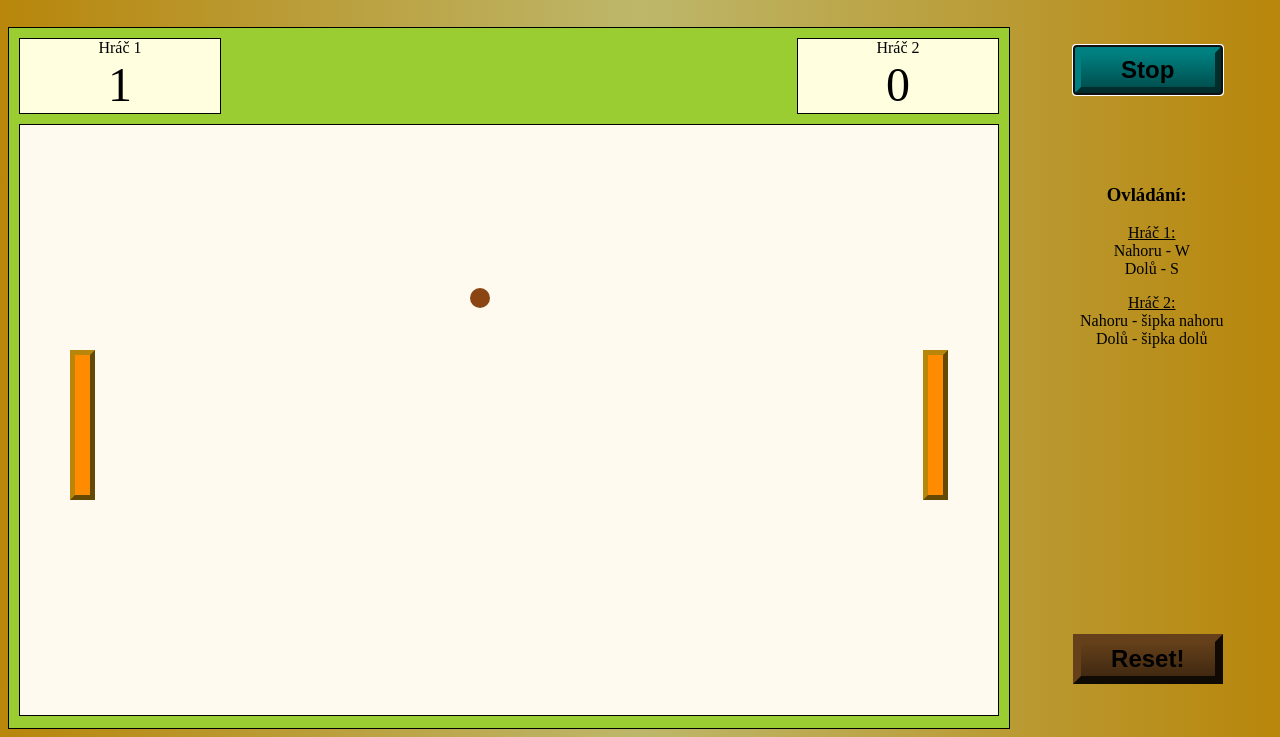
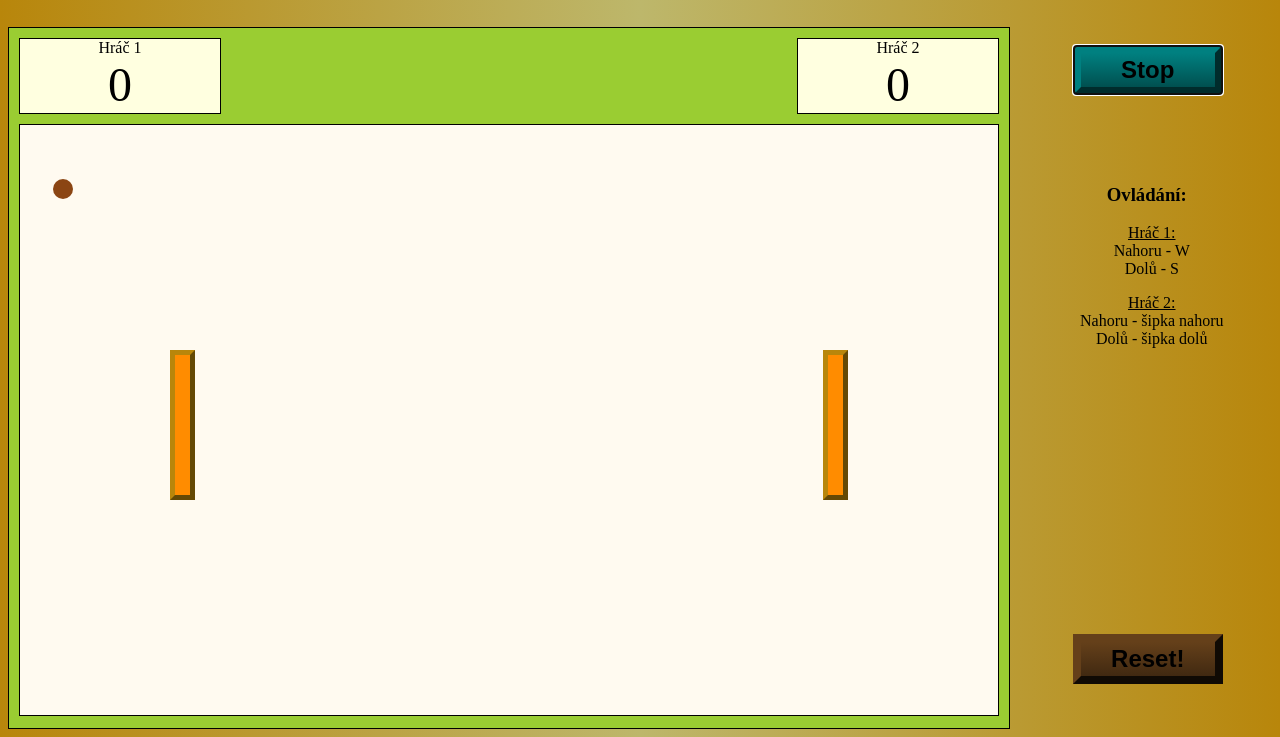
Before and after one commit to trohat/Ping-pong, a plain HTML site: page hra.html in a window 1280 px wide. Both pictures are taken after a click on the button "Start!". Shown: the part 76-813 px from the top of the page. Drawn offline with Linux system fonts and the light colour scheme.

Commit message:
Testovaci mod (znovu) pridana const HRAJEM

```diff
--- a/hra.js
+++ b/hra.js
@@ -1,6 +1,5 @@
-const HRAJEM = true;
-// prepina ruzne mody testovani
-// vymazat ve finalni verzi
+const HRAJEM = false;
+// testovaci konstanta
 
 var hra = {
 
@@ -8,11 +7,16 @@ var hra = {
 		rychlost: 5,
 		smerX: Math.random() > 0.5 ? -3 : 3,
 		smerY: Math.random() > 0.5 ? -0.5 : 0.5,
+		vykresli() {
+			this.ja.style.left = this.posX+"px";
+			this.ja.style.top = this.posY+"px";
+		},
 		vratNaZacatek() {
-			this.posX = this.startposX;
-			this.posY = this.startposY;
+			this.posX = this.startPosX;
+			this.posY = this.startPosY;
 			this.smerX = Math.random() > 0.5 ? -3 : 3;
 			this.smerY = Math.random() > 0.5 ? -0.5 : 0.5;
+			this.vykresli();
 		}
 	},
 
@@ -47,8 +51,8 @@ function nastavPoziciObjektu (nepouzita_promenna_objekt, idcko) {
 	objekt.posY = objekt.ja.offsetTop;
 	objekt.sirka = objekt.ja.offsetWidth;
 	objekt.vyska = objekt.ja.offsetHeight;
-	objekt.startposX = objekt.posX;
-	objekt.startposY = objekt.posY;
+	objekt.startPosX = objekt.posX;
+	objekt.startPosY = objekt.posY;
 } // pozice micku a palek
 // idcko je cesky vyraz pro slovo id - cestina mi pomaha vyhnout se klicovym slovum
 
@@ -67,7 +71,6 @@ hra.hraj = function(){
 hra.zmenStav = function(){
 	hra.odstartovana = !hra.odstartovana;
 	startTlacitko.innerHTML = hra.odstartovana ? "Stop" : "Stopnuto!";
-	console.log(hra.interval);
 	if (hra.odstartovana) {
 		hra.interval = setInterval (hra.hraj, 1);
 	} else {
@@ -80,62 +83,72 @@ hra.pohniMickem = function() {
 		 palka1 = hra.palka1,
 		 palka2 = hra.palka2;
 	if (mic.posX < palka1.posX + palka1.sirka &&
+		mic.smerX < 0 &&
+		mic.posX >= palka1.posX &&
 		mic.posY + mic.vyska > palka1.posY &&
 		mic.posY < palka1.posY + palka1.vyska
-		) { // odraz od leve palky
+		) {
 		mic.smerX = -mic.smerX;
-	} else if (mic.posX < 0) { // leva zed
+	} else if (mic.posX < 0) {
+		if (HRAJEM) {   //vymaz
 		hra.skore2.nastav (++hra.skore2.hodnota);
 		mic.vratNaZacatek();
+		} else { // vymaz
+			mic.smerX = -mic.smerX; // vymaz
+		} // vymaz
 	}
 	if (mic.posX + mic.sirka > palka2.posX &&
+		mic.smerX > 0 &&
+		mic.posX + mic.sirka <= palka2.posX + palka2.sirka &&
 		mic.posY + mic.vyska > palka2.posY &&
 		mic.posY < palka2.posY + palka2.vyska
-		) {  // odraz od prave palky
+		) {
 		mic.smerX = -mic.smerX;
-	} else if (mic.posX + mic.sirka > hra.hriste.sirka) { // prava zed
+	} else if (mic.posX + mic.sirka > hra.hriste.sirka) {
+		if (HRAJEM) {   //vymaz
 		hra.skore1.nastav (++hra.skore1.hodnota);
 		mic.vratNaZacatek();
+		} else { // vymaz
+			mic.smerX = -mic.smerX; // vymaz
+		} // vymaz
 	}
-	if (mic.posY < 0) { // odraz od horni zdi
+	if (mic.posY < 0) {
 		mic.smerY = -mic.smerY;
 	}
-	if (mic.posY + mic.vyska > hra.hriste.vyska) { // odraz od spodni zdi
+	if (mic.posY + mic.vyska > hra.hriste.vyska) {
 		mic.smerY = -mic.smerY;
 	}
 	mic.posX += mic.smerX;
 	mic.posY += mic.smerY;
-	mic.ja.style.left = mic.posX+"px";
-	mic.ja.style.top = mic.posY+"px";
-	mic.ja.style.display = "block";
+	mic.vykresli();
 };
 
 hra.pohniPalkami = function() {
 	const klavesy = hra.klavesy,
 		  palka1 = hra.palka1,
 		  palka2 = hra.palka2;
-	if (klavesy["w"] || klavesy["W"]) { // leva palka nahoru
+	if (klavesy["w"] || klavesy["W"]) {
 		palka1.posY -= 2;
-		if (palka1.posY < 0) { // pokud je uz na maximu
+		if (palka1.posY < 0) {
 			palka1.posY = 0;
 		}
 		palka1.ja.style.top = palka1.posY+"px";
 	}
-	if (klavesy["s"] || klavesy["S"]) { // leva palka dolu
+	if (klavesy["s"] || klavesy["S"]) {
 		palka1.posY += 2;
-		if (palka1.posY > hra.hriste.vyska - palka1.vyska) { // pokud je uz na maximu
+		if (palka1.posY > hra.hriste.vyska - palka1.vyska) {
 			palka1.posY = hra.hriste.vyska - palka1.vyska;
 		}
 		palka1.ja.style.top = palka1.posY+"px";
 	}
-	if (klavesy["ArrowUp"]) { // prava nahoru
+	if (klavesy["ArrowUp"]) {
 		palka2.posY -= 2;
 		if (palka2.posY < 0) {
 			palka2.posY = 0;
 		}
 		palka2.ja.style.top = palka2.posY+"px";
 	}
-	if (klavesy["ArrowDown"]) { // prava dolu
+	if (klavesy["ArrowDown"]) {
 		palka2.posY += 2;
 		if (palka2.posY > hra.hriste.vyska - palka2.vyska) {
 			palka2.posY = hra.hriste.vyska - palka2.vyska;
@@ -153,7 +166,6 @@ hra.restart = function() { // vse odznovu
 	hra.skore1.nastav(0);
 	hra.skore2.nastav(0);
 	hra.micek.vratNaZacatek();
-	hra.micek.ja.style.display = "none";
 }
 
 function zacniHru() {
--- a/hriste.css
+++ b/hriste.css
@@ -133,9 +133,9 @@ button {
 }
 
 #palka1 {
-	left: 50px;
+	left: 150px;
 }
 
 #palka2 {
-	right: 50px;
+	right: 150px;
 }
```
